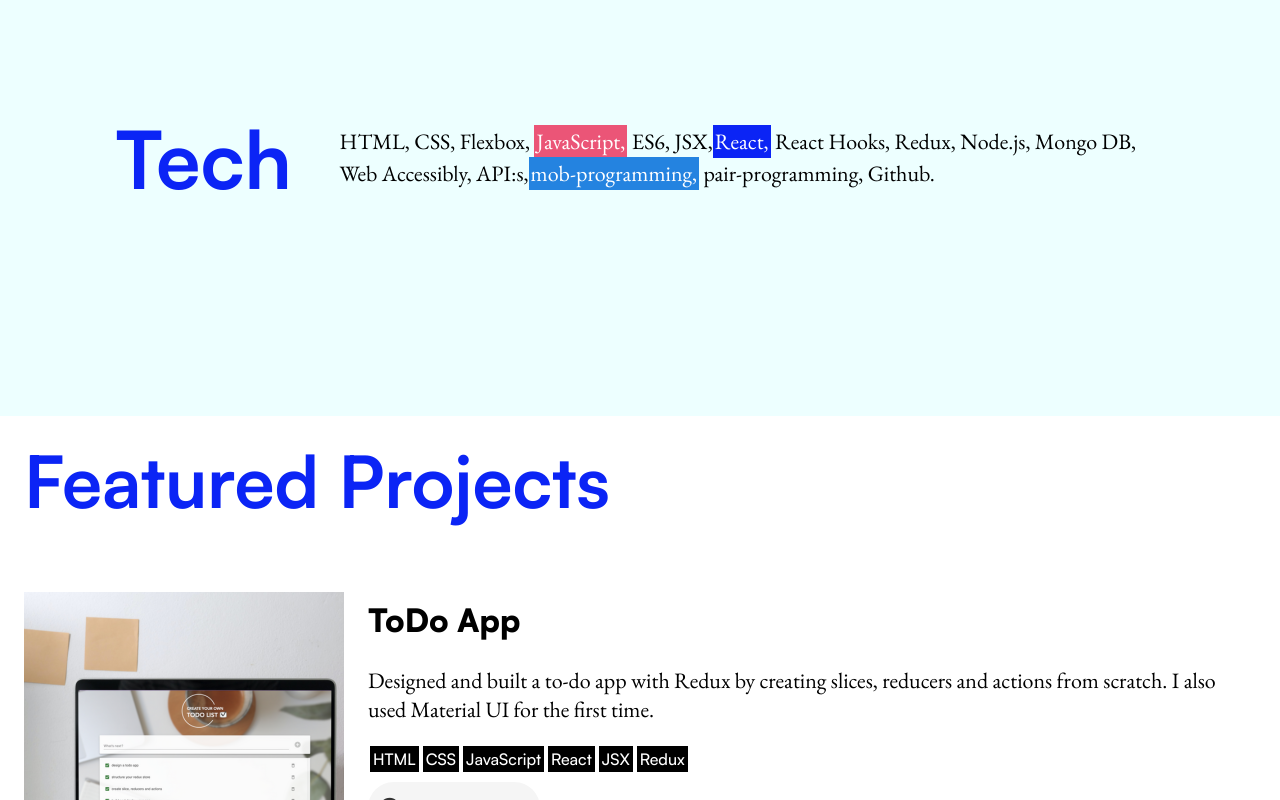
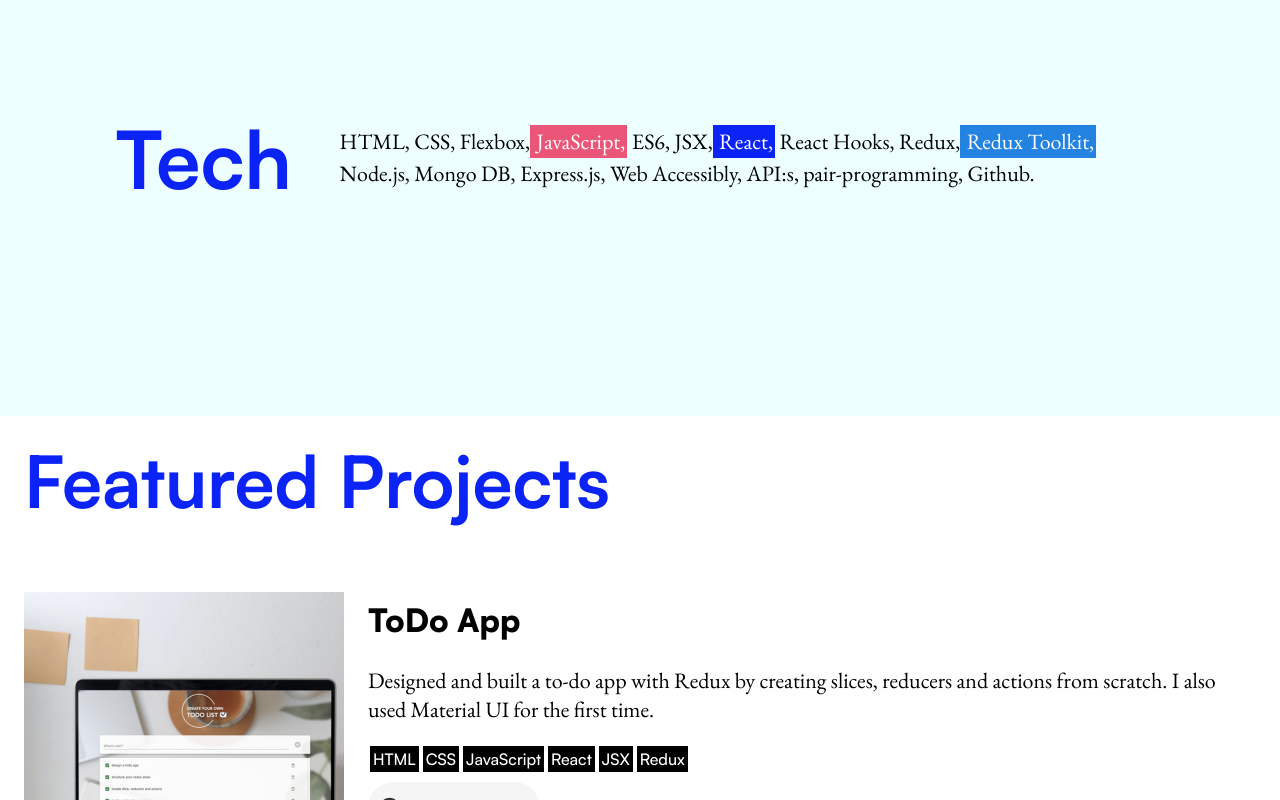
Before and after one commit to fannystenberg/portfolio-react, a React (Create React App) app: page / in a window 1280 px wide. Shown: the part 1020-1820 px from the top of the page. Built offline with nearby package versions, Linux system fonts and the light colour scheme.

Commit message:
updated tech and skills

```diff
--- a/src/components/Skills.js
+++ b/src/components/Skills.js
@@ -13,12 +13,14 @@ const Skills = () => {
             <li lang="en">JavaScript</li>
             <li lang="en">React</li>
             <li lang="en">JSX</li>
+            <li lang="en">Redux</li>
           </ul>
         </div>
         <div lang="en-US" className="Toolbox">
           <h3 className="h3-toolbox">Toolbox</h3>
           <ul lang="en" className="toolbox-list">
             <li lang="en">Visual Studio Code</li>
+            <li lang="en">Postman</li>
             <li lang="en">Github</li>
             <li lang="en">Figma</li>
             <li lang="en">Slack</li>
@@ -40,7 +42,8 @@ const Skills = () => {
         <div lang="en-US" className="Upcoming">
           <h3 className="h3-upcoming">Upcoming</h3>
           <ul lang="en" className="upcoming-list">
-            <li lang="en">Redux</li>
+            <li lang="en">MongoDB</li>
+            <li lang="en">Express.js</li>
             <li lang="en">Node.js</li>
           </ul>
         </div>
--- a/src/components/Tech.js
+++ b/src/components/Tech.js
@@ -5,9 +5,8 @@ const Tech = () => {
     <section lang="en-US" className="tech" title="Information about tech-stack" aria-label="Information about tech-stack">
       <h2>Tech</h2>
       <p>
-          HTML, CSS, Flexbox, <mark className="pink-bg-text">JavaScript,</mark> ES6, JSX,
-        <mark className="blue-bg-text">React,</mark> React Hooks, Redux, Node.js, Mongo DB, Web Accessibly, API:s,
-        <mark className="light-blue-bg-text">mob-programming,</mark> pair-programming, Github.
+          HTML, CSS, Flexbox,<mark className="pink-bg-text"> JavaScript,</mark> ES6, JSX,<mark className="blue-bg-text"> React,</mark> React Hooks, Redux,
+        <mark className="light-blue-bg-text"> Redux Toolkit,</mark> Node.js, Mongo DB, Express.js, Web Accessibly, API:s, pair-programming, Github.
       </p>
     </section>
   )
```
